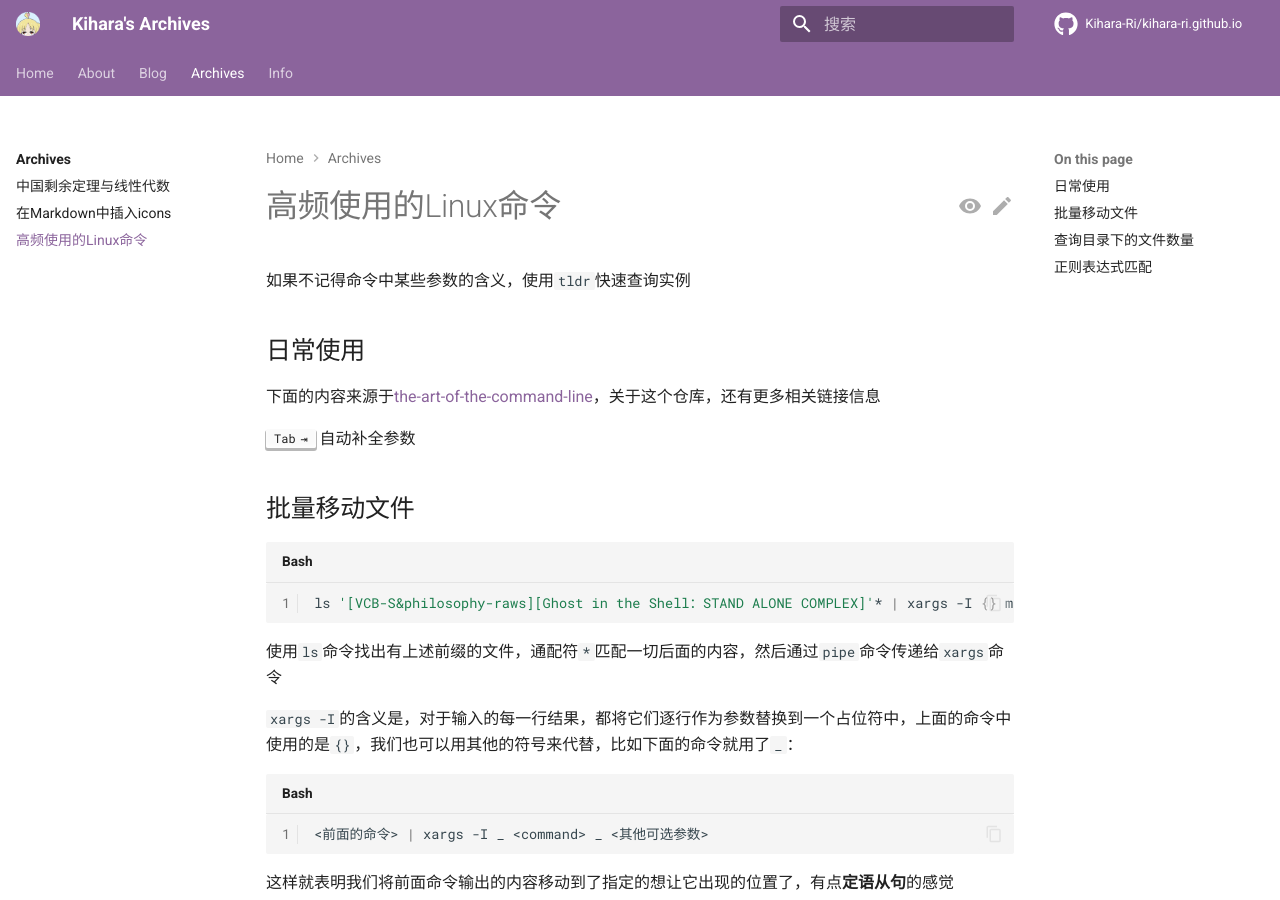
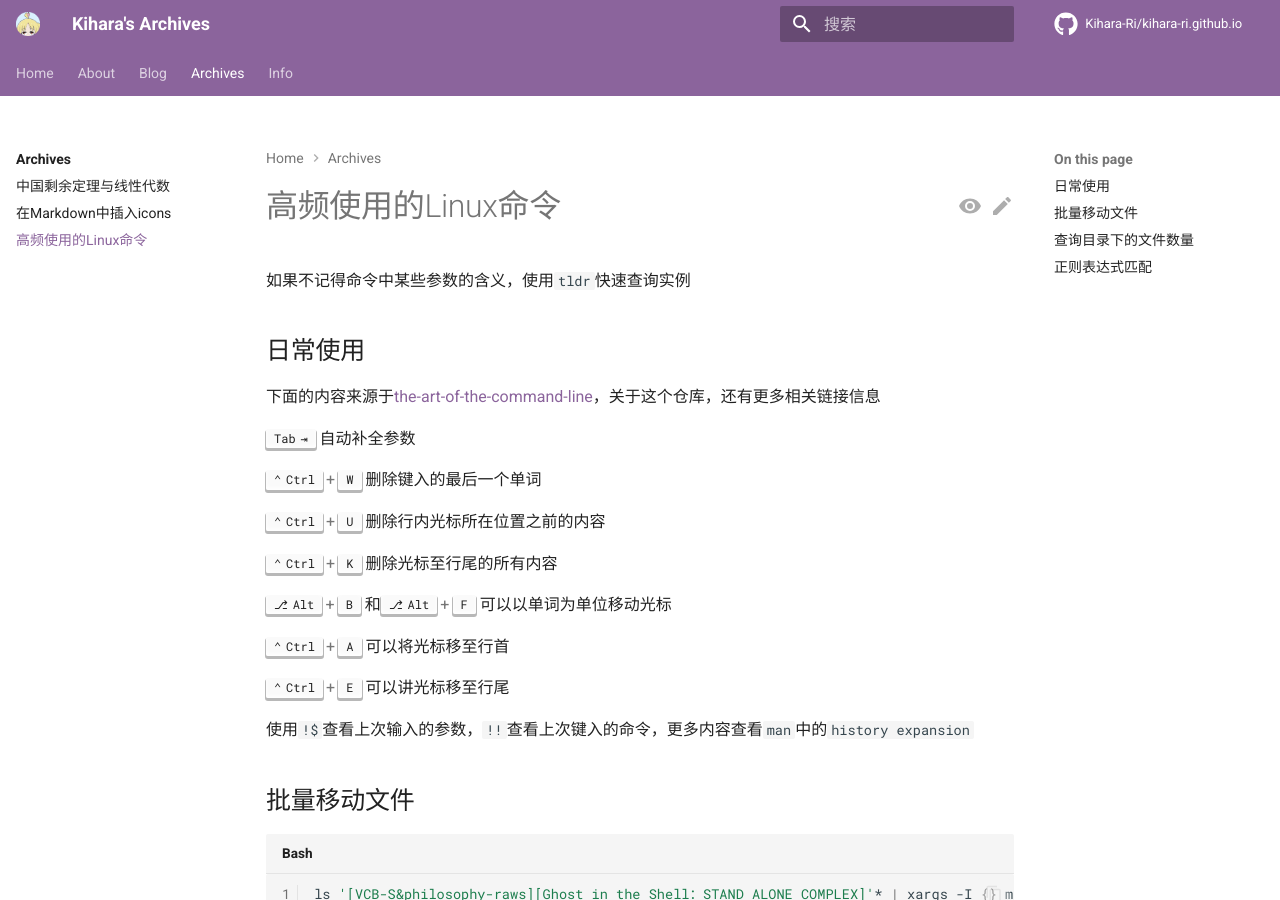
Before and after one commit to Kihara-Ri/kihara-ri.github.io, an MkDocs documentation site: the page built from docs/archives/高频使用的Linux命令.md, in a window 1280 px wide and 900 px high. Built offline with MkDocs 1.6.1 and Material for MkDocs 9.7.7, drawn with Linux system fonts in a browser that asks for light colours; comment, search, counter and statistics services are not loaded.

Commit message:
Update 高频使用的Linux命令.md

```diff
--- a/docs/archives/高频使用的Linux命令.md
+++ b/docs/archives/高频使用的Linux命令.md
@@ -8,6 +8,19 @@
 
 ++tab++ 自动补全参数
 
+++ctrl+w++ 删除键入的最后一个单词
+
+++ctrl+u++ 删除行内光标所在位置之前的内容
+
+++ctrl+k++ 删除光标至行尾的所有内容
+
+++alt+b++ 和++alt+f++ 可以以单词为单位移动光标
+
+++ctrl+a++ 可以将光标移至行首
+
+++ctrl+e++ 可以讲光标移至行尾
+
+使用`!$`查看上次输入的参数，`!!`查看上次键入的命令，更多内容查看`man`中的`history expansion`
 
 
 ## 批量移动文件
```
